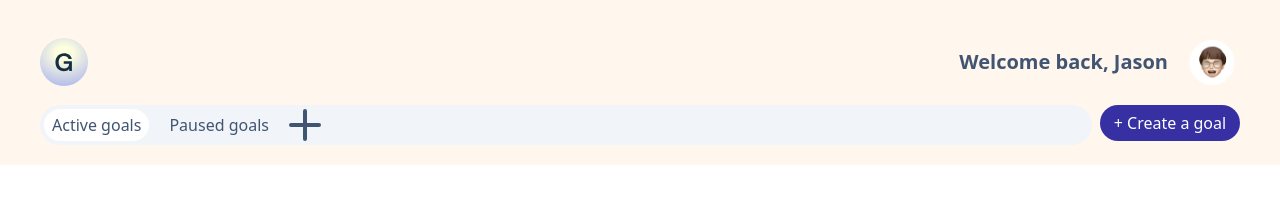
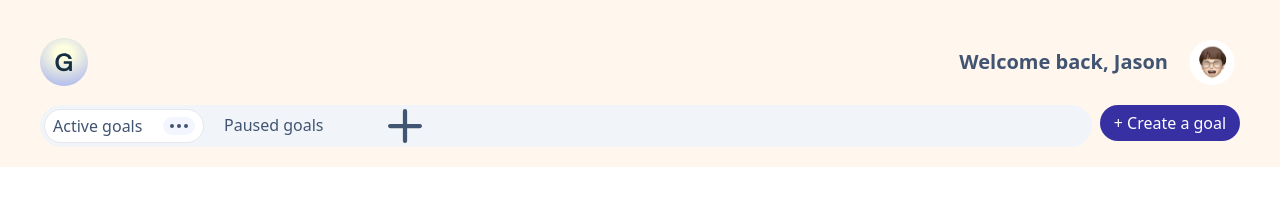
Before and after one commit to Co-Lab-You-Belong-in-Tech/Goalify, a React (Vite) app: page / in a window 1280 px wide. Shown: the top 197 px of the page. Built offline with nearby package versions, Linux system fonts and the light colour scheme.

Commit message:
feat: add changing category feature

```diff
--- a/src/components/category.jsx
+++ b/src/components/category.jsx
@@ -1,25 +1,83 @@
 import React, { useState } from 'react';
 import { useSelector, useDispatch } from 'react-redux';
-import {modifyCategories, updateSelected} from '../redux/category/categorySlice';
+import {modifyCategories, modifyCategory, updateSelected} from '../redux/category/categorySlice';
+import dots from '../assets/icons/dots.svg'
+
+
 import { plusI } from '../assets/icons';
 
 const category = () => {
   const dispatch = useDispatch();
   const { categories, selected } = useSelector((state) => state.categories);
+  const [isEditing, setIsEditing] = useState(false);
+  const [value, setValue] = useState()
+
+  const handleClick = () => {
+    setIsEditing(true);
+  };
+  const handleKeyPress = e => {
+    if (e.key === "Enter") {
+      setIsEditing(false);
+      const newCategories = categories.map((c) => {
+        console.log({i:categories.indexOf(c), selected})
+        if (categories.indexOf(c) === selected) {
+          return {
+            ...c, category: value,
+          };
+        }
+
+        return c;
+      })
+      console.log(newCategories)
+      dispatch(modifyCategory(newCategories));
+    }
+  };
+
+  const onChange = (e) => {
+    setValue(e.target.value)
+  }
+
   return (
     <div className="flex gap-3 w-full rounded-full p-1 bg-slate-100">
       {categories.map(({ category, id }) => (
-        <p
-          className={`py-1 px-2 ${
-            selected === id ? 'bg-white rounded-full' : ''
-          }`}
-          key={id}
-          onClick={() => dispatch(updateSelected(id))}
-        >
-          {category}
-        </p>
+          isEditing && id == selected? (
+                <input
+                    autoFocus
+                    placeholder={category}
+                    onChange={onChange}
+                    onKeyPress={handleKeyPress}
+                    className={"py-1 px-2 border-solid border border-gray-100 rounded-3xl "}
+                    type="text"
+                />
+            ) : (
+              <div
+                className={`py-1 px-2 hover:cursor-pointer flex justify-between w-[10rem] ${
+                  selected === id ? 'bg-white border-solid border border-gray-200 rounded-3xl ' : ''
+                }`}
+                key={id}
+                onClick={()=>dispatch(updateSelected(id))}
+
+
+              >
+                {category}
+                {selected === id ?
+                <img className={"w-8"} src={dots} onClick={()=>{
+                  handleClick();
+                  dispatch(updateSelected(id))
+                }}/> : null }
+              </div>
+            )
+
       ))}
-      <img src={plusI} onClick={()=> {dispatch(modifyCategories([...categories, {id: Math.random * 1000, category: 'New Category'}]))}} />
+      <img src={plusI} onClick={()=> {
+        dispatch(modifyCategories(
+            [...categories,
+              {id: categories.length, category: 'New Category'}]));
+        dispatch(updateSelected(categories.length-1)
+        );
+      }
+
+      } />
     </div>
   );
 };
```
